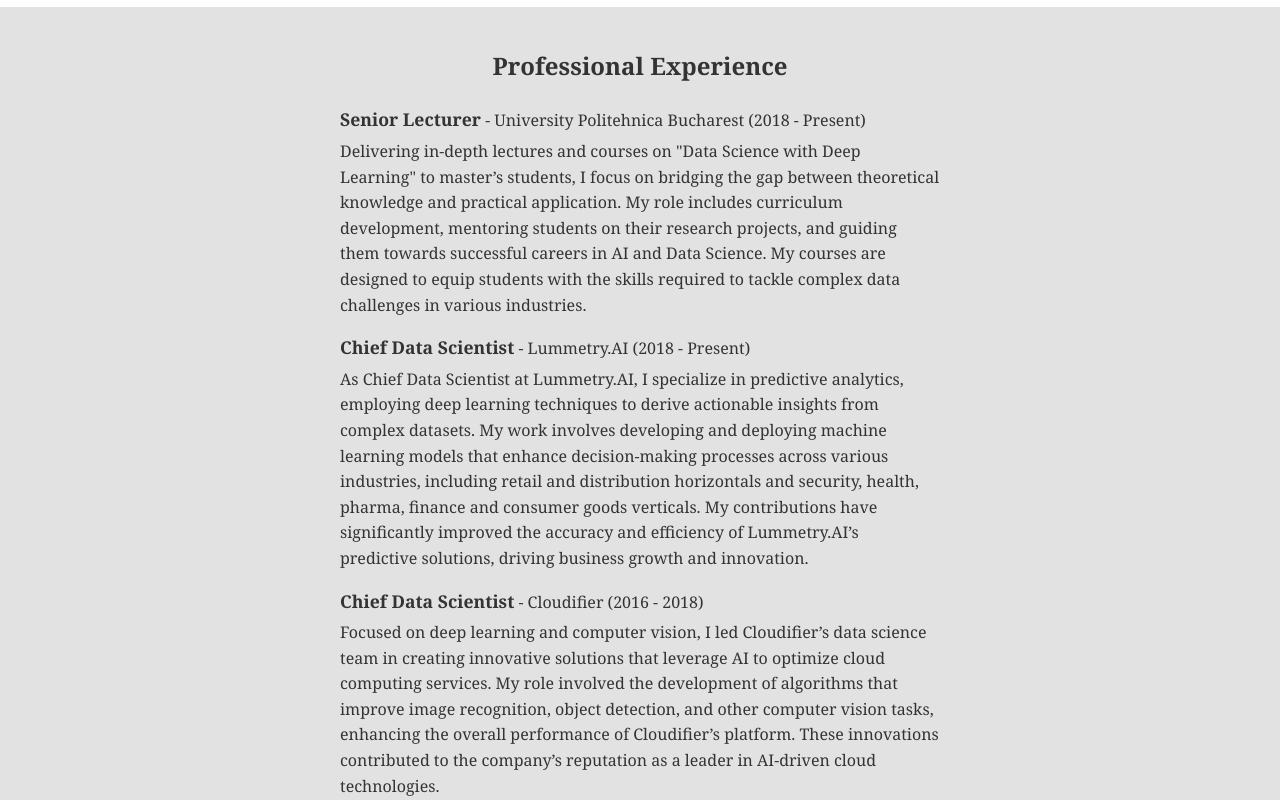
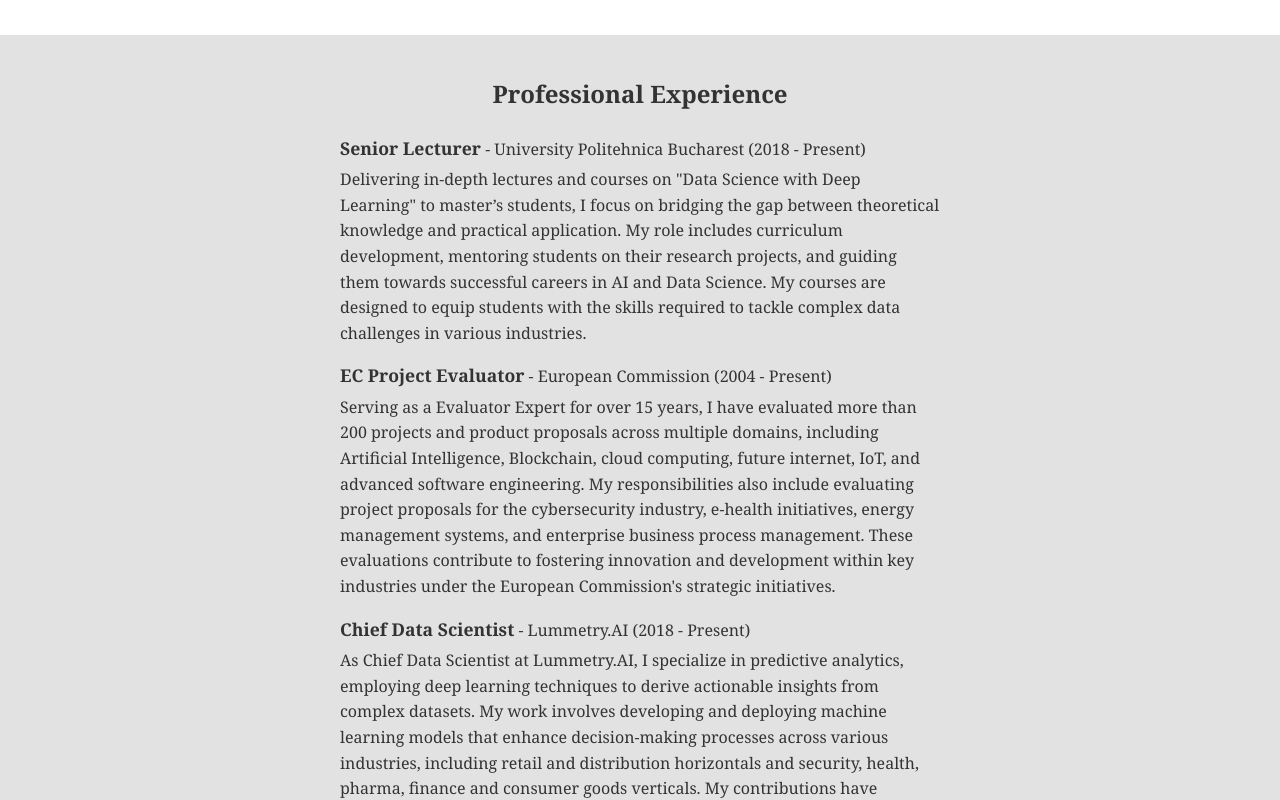
Before and after one commit to aidamian/andreidamian, a plain HTML site: page public/index.html in a window 1280 px wide. Shown: the part 1434-2234 px from the top of the page. Drawn offline with Linux system fonts and the light colour scheme.

Commit message:
fix: added EC

```diff
--- a/public/index.html
+++ b/public/index.html
@@ -21,7 +21,7 @@
     <div class="container">
       <h2>About Me</h2>
       <p>
-        I am an accomplished AI expert with over 25 years of experience in the industry, specializing in the end-to-end development of large-scale AI applications. My expertise spans across AI, Deep Learning, MLOps, and Data Science, underpinned by two PhDs—one in Computer Science/Artificial Intelligence and another in Project Management—and a specialization in AI from Stanford. I have successfully applied my skills in various sectors, including distribution, retail, logistics, pharmaceuticals, energy, security, and consumer goods.
+        I am a computer science AI researcher and entrepreneur over 25 years of experience in the industry and academia, specializing in the end-to-end development of large-scale AI applications. My expertise spans across AI, Deep Learning, MLOps, and Data Science, underpinned by two PhDs—one in Computer Science/Artificial Intelligence and another in Project Management—and a specialization in AI from Stanford. I have successfully applied my skills in various sectors, including distribution, retail, logistics, pharmaceuticals, energy, security, and consumer goods.
       </p>
       <p>
         Throughout my career, I have been dedicated to advancing and democratizing AI technologies. As a Senior Lecturer at the Polytechnic University of Bucharest, I educate and mentor the next generation of AI professionals through courses such as "Data Science with Deep Learning." I am also the founder of the Naeural Edge Protocol Open Source initiative, where I explore the confluence of AI and blockchain technology, driving innovation in decentralized AI solutions.
@@ -45,6 +45,15 @@
             Delivering in-depth lectures and courses on "Data Science with Deep Learning" to master’s students, I focus on bridging the gap between theoretical knowledge and practical application. My role includes curriculum development, mentoring students on their research projects, and guiding them towards successful careers in AI and Data Science. My courses are designed to equip students with the skills required to tackle complex data challenges in various industries.
           </p>
         </li>
+
+        <li>
+          <strong>EC Project Evaluator</strong> - European Commission (2004 - Present)
+          <p>
+            Serving as a Evaluator Expert for over 15 years, I have evaluated more than 200 projects and product proposals across multiple domains, including Artificial Intelligence, Blockchain, cloud computing, future internet, IoT, and advanced software engineering. My responsibilities also include evaluating project proposals for the cybersecurity industry, e-health initiatives, energy management systems, and enterprise business process management. These evaluations contribute to fostering innovation and development within key industries under the European Commission's strategic initiatives.
+          </p>
+        </li>
+
+
         <!--
 
         <li>
@@ -90,12 +99,14 @@
             As President, I led the restructuring of a 250-employee organization as per IMF directives. My leadership involved streamlining operations, enhancing organizational efficiency, and implementing strategic initiatives that aligned with international standards. The restructuring process significantly improved the center's ability to manage and deliver critical information society projects on a national scale.
           </p>
         </li>
+
         <li>
           <strong>Founder and CEO</strong> - Knowledge Investment Group, 4E SOFTWARE (2000 - 2009)
           <p>
             As the Founder and CEO, I spearheaded the development of various applications with embedded expert systems and machine learning based approaches, catering to a diverse range of industries. My leadership in Knowledge Investment Group led to the successful execution of numerous outsourcing contracts, providing high-quality software solutions that met the unique needs of clients globally in areas such as consumer goods, advertising, cyber security, pharma. My innovative approach and dedication to excellence helped establish the company as a reputable name in the software development industry during its formative years.
           </p>
         </li>
+
       </ul>
 
       <h2>Education</h2>
```
